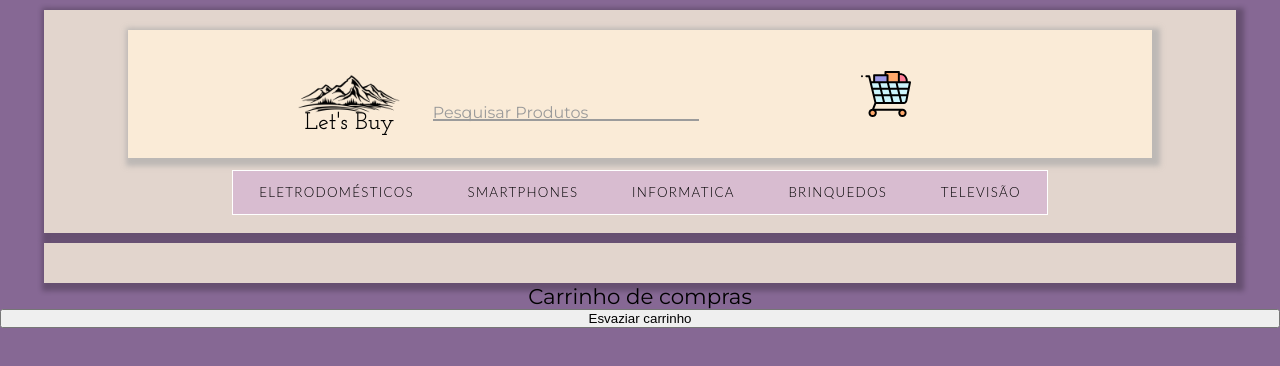
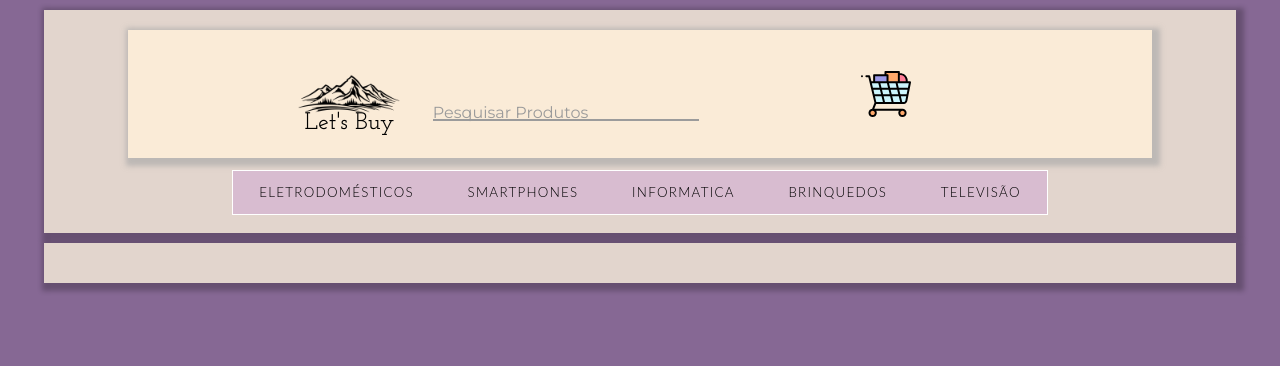
Before and after one commit to JonathanFRocha/ShoppingCart, a website: page index.html in a window 1280 px wide. Drawn offline with Linux system fonts and the light colour scheme; no server answers.

Commit message:
finished a little more

```diff
--- a/script.js
+++ b/script.js
@@ -238,6 +238,7 @@ const addFiltrarEventListener = () => {
   searchInput.addEventListener("keyup", (e) => {
     if (timeout) clearTimeout(timeout);
     timeout = setTimeout(() => {
+      console.log(e.target.value);
       getResults(e.target.value);
     }, delay);
   });
@@ -251,7 +252,6 @@ const loadbuttons = () => {
 };
 
 window.onload = function onload() {
-  getResults();
   loadCartFromStorage();
   loadbuttons();
 };
--- a/style.css
+++ b/style.css
@@ -241,7 +241,7 @@ header {
 }
 
 .cart {
-  display: flex;
+  display: none;
   flex-basis: 30%;
   flex-flow: column wrap;
 }
```
